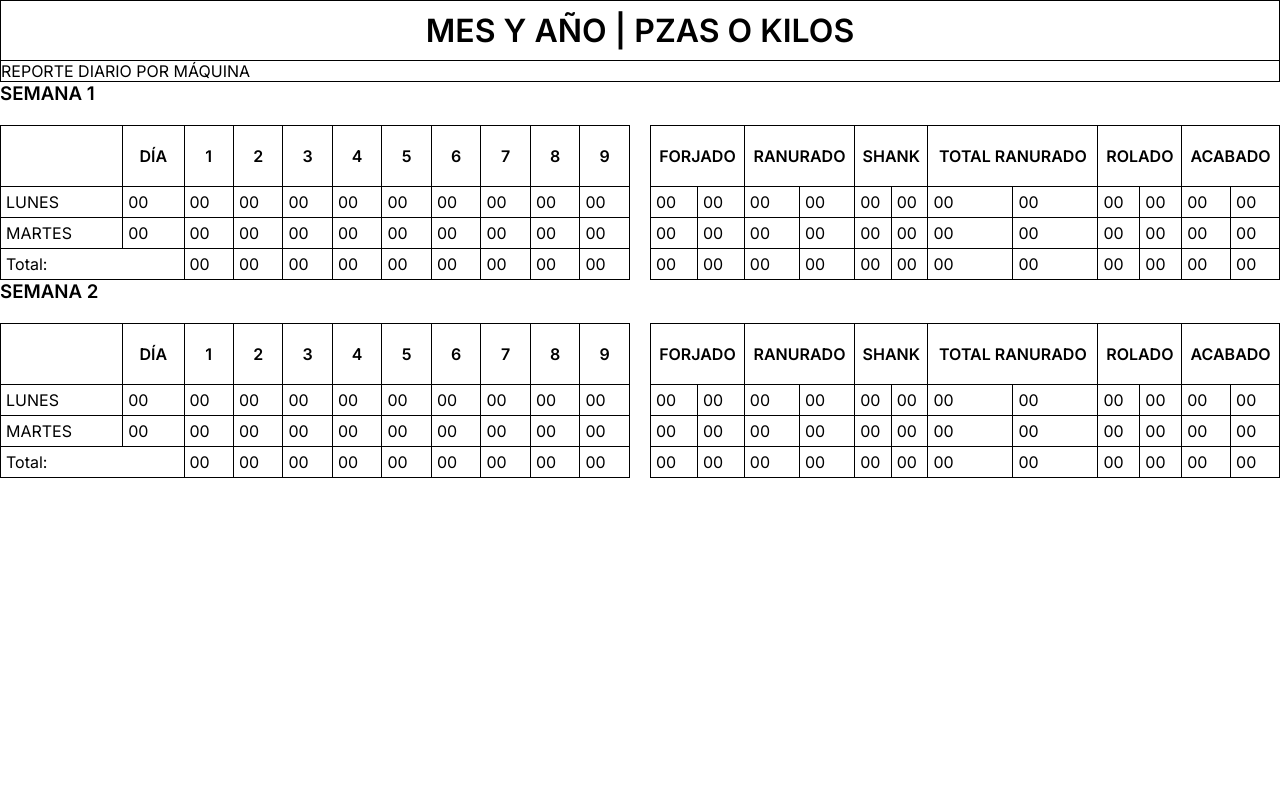
After one commit to angeldavid06/scp_fmtor, a PHP site: page /scp_fmtor/public/pdf/maquinas.html in a window 1280 px wide. The commit adds this page. Run offline with PHP 8.4, Linux system fonts and the light colour scheme.

Commit message:
2021-10-04 10:26 am Formato de reporte diario por máquina

```diff
--- a/public/css/formato.css
+++ b/public/css/formato.css
@@ -7,7 +7,7 @@
     -webkit-print-color-adjust: exact;
 }
 
-@media print {
+/* @media print { */
 
     .reporte {
         width: 100%;
@@ -47,7 +47,10 @@
     .reporte_diario .encabezado table tbody td,
     .reporte_diario .seguimiento table thead th,
     .reporte_diario .seguimiento table tbody td,
-    .reporte_diario .seguimiento table tfoot td {
+    .reporte_diario .seguimiento table tfoot td,
+    .reporte_maquina .seguimiento table thead th,
+    .reporte_maquina .seguimiento table tbody td,
+    .reporte_maquina .seguimiento table tfoot td {
         padding: 5px;
         font-size: 0.7em;
     }
@@ -65,6 +68,14 @@
         padding-top: 20px;
     }
 
+    .reporte_maquina .seguimiento {
+        width: 100%;
+        padding-top: 20px;
+        display: grid;
+        grid-gap: 20px;
+        grid-template-columns: repeat(2, 1fr);
+    }
+
     .reporte_diario .seguimiento table {
         width: 100%;
     }
@@ -72,19 +83,30 @@
     .reporte_diario .encabezado table tbody td,
     .reporte_diario .seguimiento table thead th,
     .reporte_diario .seguimiento table tbody td,
-    .reporte_diario .seguimiento table tfoot td {
+    .reporte_diario .seguimiento table tfoot td,
+    .reporte_maquina .encabezado table tbody td,
+    .reporte_maquina .seguimiento table thead th,
+    .reporte_maquina .seguimiento table tbody td,
+    .reporte_maquina .seguimiento table tfoot td {
         font-size: 1em;
     }
 
+    .reporte_maquina .seguimiento table thead th {
+        height: 50px;
+    }
+
     .reporte_producción .seguimiento table,
-    .reporte_diario .seguimiento table {
+    .reporte_diario .seguimiento table,
+    .reporte_maquina .seguimiento table {
         border-collapse: collapse;
     }
 
     .reporte_producción .seguimiento table th,
     .reporte_producción .seguimiento table td,
     .reporte_diario .seguimiento table th,
-    .reporte_diario .seguimiento table td {
+    .reporte_diario .seguimiento table td,
+    .reporte_maquina .seguimiento table th,
+    .reporte_maquina .seguimiento table td {
         border: 1px solid black;
     }
-}
+/* } */
--- /dev/null
+++ b/public/pdf/maquinas.html
@@ -0,0 +1,261 @@
+<!DOCTYPE html>
+<html lang="en">
+<head>
+    <meta charset="UTF-8">
+    <meta http-equiv="X-UA-Compatible" content="IE=edge">
+    <meta name="viewport" content="width=device-width, initial-scale=1.0">
+    <title>REPORTE DIARIO POR MÁQUINA</title>
+    <link rel="stylesheet" href="../css/formato.css">
+</head>
+<body>
+    <div class="reporte reporte_maquina">
+        <div class="encabezado">
+            <table>
+                <thead>
+                    <th colspan="6">MES Y AÑO | PZAS O KILOS</th>
+                </thead>
+                <tbody>
+                    <td>REPORTE DIARIO POR MÁQUINA</td>
+                </tbody>
+            </table>
+        </div>
+        <h3>SEMANA 1</h3>
+        <div class="seguimiento">
+            <table>
+                <thead>
+                    <th></th>
+                    <th>DÍA</th>
+                    <th>1</th>
+                    <th>2</th>
+                    <th>3</th>
+                    <th>4</th>
+                    <th>5</th>
+                    <th>6</th>
+                    <th>7</th>
+                    <th>8</th>
+                    <th>9</th>
+                </thead>
+                <tbody>
+                    <tr>
+                        <td>LUNES</td>
+                        <td>00</td>
+                        <td>00</td>
+                        <td>00</td>
+                        <td>00</td>
+                        <td>00</td>
+                        <td>00</td>
+                        <td>00</td>
+                        <td>00</td>
+                        <td>00</td>
+                        <td>00</td>
+                    </tr>
+                    <tr>
+                        <td>MARTES</td>
+                        <td>00</td>
+                        <td>00</td>
+                        <td>00</td>
+                        <td>00</td>
+                        <td>00</td>
+                        <td>00</td>
+                        <td>00</td>
+                        <td>00</td>
+                        <td>00</td>
+                        <td>00</td>
+                    </tr>
+                </tbody>
+                <tfoot>
+                    <tr>
+                        <td colspan="2">Total:</td>
+                        <td>00</td>
+                        <td>00</td>
+                        <td>00</td>
+                        <td>00</td>
+                        <td>00</td>
+                        <td>00</td>
+                        <td>00</td>
+                        <td>00</td>
+                        <td>00</td>
+                    </tr>
+                </tfoot>
+            </table>
+            <table>
+                <thead>
+                    <th colspan="2">FORJADO</th>
+                    <th colspan="2">RANURADO</th>
+                    <th colspan="2">SHANK</th>
+                    <th colspan="2">TOTAL RANURADO</th>
+                    <th colspan="2">ROLADO</th>
+                    <th colspan="2">ACABADO</th>
+                </thead>
+                <tbody>
+                    <tr>
+                        <td>00</td>
+                        <td>00</td>
+                        <td>00</td>
+                        <td>00</td>
+                        <td>00</td>
+                        <td>00</td>
+                        <td>00</td>
+                        <td>00</td>
+                        <td>00</td>
+                        <td>00</td>
+                        <td>00</td>
+                        <td>00</td>
+                    </tr>
+                    <tr>
+                        <td>00</td>
+                        <td>00</td>
+                        <td>00</td>
+                        <td>00</td>
+                        <td>00</td>
+                        <td>00</td>
+                        <td>00</td>
+                        <td>00</td>
+                        <td>00</td>
+                        <td>00</td>
+                        <td>00</td>
+                        <td>00</td>
+                    </tr>
+                </tbody>
+                <tfoot>
+                    <tr>
+                        <td>00</td>
+                        <td>00</td>
+                        <td>00</td>
+                        <td>00</td>
+                        <td>00</td>
+                        <td>00</td>
+                        <td>00</td>
+                        <td>00</td>
+                        <td>00</td>
+                        <td>00</td>
+                        <td>00</td>
+                        <td>00</td>
+                    </tr>
+                </tfoot>
+            </table>
+        </div>
+        <h3>SEMANA 2</h3>
+        <div class="seguimiento">
+            <table>
+                <thead>
+                    <th></th>
+                    <th>DÍA</th>
+                    <th>1</th>
+                    <th>2</th>
+                    <th>3</th>
+                    <th>4</th>
+                    <th>5</th>
+                    <th>6</th>
+                    <th>7</th>
+                    <th>8</th>
+                    <th>9</th>
+                </thead>
+                <tbody>
+                    <tr>
+                        <td>LUNES</td>
+                        <td>00</td>
+                        <td>00</td>
+                        <td>00</td>
+                        <td>00</td>
+                        <td>00</td>
+                        <td>00</td>
+                        <td>00</td>
+                        <td>00</td>
+                        <td>00</td>
+                        <td>00</td>
+                    </tr>
+                    <tr>
+                        <td>MARTES</td>
+                        <td>00</td>
+                        <td>00</td>
+                        <td>00</td>
+                        <td>00</td>
+                        <td>00</td>
+                        <td>00</td>
+                        <td>00</td>
+                        <td>00</td>
+                        <td>00</td>
+                        <td>00</td>
+                    </tr>
+                </tbody>
+                <tfoot>
+                    <tr>
+                        <td colspan="2">Total:</td>
+                        <td>00</td>
+                        <td>00</td>
+                        <td>00</td>
+                        <td>00</td>
+                        <td>00</td>
+                        <td>00</td>
+                        <td>00</td>
+                        <td>00</td>
+                        <td>00</td>
+                    </tr>
+                </tfoot>
+            </table>
+            <table>
+                <thead>
+                    <th colspan="2">FORJADO</th>
+                    <th colspan="2">RANURADO</th>
+                    <th colspan="2">SHANK</th>
+                    <th colspan="2">TOTAL RANURADO</th>
+                    <th colspan="2">ROLADO</th>
+                    <th colspan="2">ACABADO</th>
+                </thead>
+                <tbody>
+                    <tr>
+                        <td>00</td>
+                        <td>00</td>
+                        <td>00</td>
+                        <td>00</td>
+                        <td>00</td>
+                        <td>00</td>
+                        <td>00</td>
+                        <td>00</td>
+                        <td>00</td>
+                        <td>00</td>
+                        <td>00</td>
+                        <td>00</td>
+                    </tr>
+                    <tr>
+                        <td>00</td>
+                        <td>00</td>
+                        <td>00</td>
+                        <td>00</td>
+                        <td>00</td>
+                        <td>00</td>
+                        <td>00</td>
+                        <td>00</td>
+                        <td>00</td>
+                        <td>00</td>
+                        <td>00</td>
+                        <td>00</td>
+                    </tr>
+                </tbody>
+                <tfoot>
+                    <tr>
+                        <td>00</td>
+                        <td>00</td>
+                        <td>00</td>
+                        <td>00</td>
+                        <td>00</td>
+                        <td>00</td>
+                        <td>00</td>
+                        <td>00</td>
+                        <td>00</td>
+                        <td>00</td>
+                        <td>00</td>
+                        <td>00</td>
+                    </tr>
+                </tfoot>
+            </table>
+        </div>
+    </div>
+    <script>
+        document.addEventListener('DOMContentLoaded', () => {
+            window.print();
+        })
+    </script>
+</body>
+</html>
```
